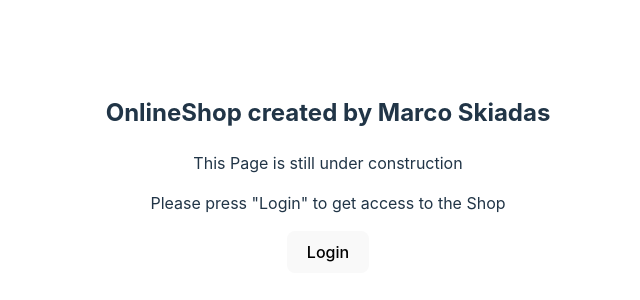
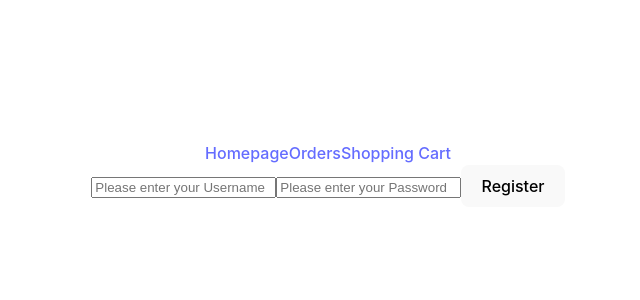
Before and after one commit to MarcoSkiadas/online-shop, a React (Vite) app in the folder frontend/: page /register in a window 1280 px wide. Shown: the part 226-526 px from the top of the page, without its empty margins (312-952 px from the left). Built offline with nearby package versions, Linux system fonts and the light colour scheme; no server answers.

Commit message:
Adding Frontend for creating a User

```diff
--- a/frontend/src/App.tsx
+++ b/frontend/src/App.tsx
@@ -16,6 +16,8 @@ import AdminAddProductPage from "./pages/AdminAddProductPage.tsx";
 import ShoppingCartPage from "./pages/ShoppingCartPage.tsx";
 import ProtectedRoute from "./components/ProtectedRoute.tsx";
 import ProtectedAdminRoute from "./components/ProtectedAdminRoute.tsx";
+import RegisterPage from "./pages/RegiserPage.tsx";
+import LoginPage from "./pages/LoginPage.tsx";
 
 
 function App() {
@@ -70,18 +72,21 @@ function App() {
     const login = () => {
         const host = window.location.host === `localhost:5173` ? `http://localhost:8080` : window.location.origin
         window.open(host + `/oauth2/authorization/github`, `_self`)
+    }
 
+    function logout() {
+        axios.get("/api/auth/logout")
+            .then(() => setUser(null))
     }
-    const logout = () => {
-        const host = window.location.host === `localhost:5173` ? `http://localhost:8080` : window.location.origin
-        window.open(host + `/logout`, `_self`)
-    }
+
     const me = () => {
         axios.get(`/api/auth/me`)
             .then(response => setUser(response.data))
             .catch(() => {
                 setUser(null)
             })
+        axios.get("/api/user")
+            .then((r) => setUser(r.data))
         console.log(userid);
 
     }
@@ -89,20 +94,16 @@ function App() {
     if (user === undefined) {
         return <><p>Loading...</p></>
     }
-    if (user === null) {
-        return <>
-            <h2>OnlineShop created by Marco Skiadas</h2>
-            <p>This Page is still under construction</p>
-            <p>Please press "Login" to get access to the Shop</p>
-            <button onClick={login}>Login</button>
-        </>
-    }
+
+
     return (
         <>
             <header>
                 <Navigation currentRole={currentRole}/>
             </header>
             <Routes>
+                <Route element={<RegisterPage/>} path={"/register"}/>
+                <Route element={<LoginPage setUser={setUser} login={login}/>} path={"/login"}/>
                 <Route path={"/"}
                        element={<Homepage product={product} me={me} login={login} logout={logout}
                                           user={user?.username}/>}/>
--- a/frontend/src/components/ProtectedRoute.tsx
+++ b/frontend/src/components/ProtectedRoute.tsx
@@ -11,6 +11,6 @@ export default function ProtectedRoute(props: ProtectedRouteProps) {
     }
 
     return (
-        props.user ? <Outlet/> : <Navigate to="/"/>
+        props.user ? <Outlet/> : <Navigate to="/Login"/>
     )
 }
--- a/frontend/src/pages/Homepage.tsx
+++ b/frontend/src/pages/Homepage.tsx
@@ -1,6 +1,7 @@
 import ProductCard from "../components/ProductCard.tsx";
 import {Product} from "../components/ShopSchema.ts";
 import {useEffect} from "react";
+import {useNavigate} from "react-router-dom";
 
 
 type HomepageProps = {
@@ -18,13 +19,19 @@ export default function Homepage(props: Readonly<HomepageProps>) {
     useEffect(() => {
         props.me()
     }, []);
+    const nav = useNavigate();
+
+    const routeLogin = () => {
+        nav("/login");
+    }
+
     return (
         <>
+            <button onClick={routeLogin}>Login</button>
+            {props.user != undefined &&
+                (<button onClick={props.logout}>Logout</button>)}
+            <p>User: {props.user}</p>
             {product}
-            <button onClick={props.login}>Login</button>
-            <button onClick={props.logout}>Logout</button>
-            <button onClick={props.me}>Me</button>
-            <p>User: {props.user}</p>
         </>
     )
 }
--- /dev/null
+++ b/frontend/src/pages/LoginPage.tsx
@@ -0,0 +1,40 @@
+import {FormEvent, useState} from "react";
+import axios from "axios";
+import {useNavigate} from "react-router-dom";
+
+type LoginPageProps = {
+    setUser: (username: string) => void
+    login: () => void
+}
+export default function LoginPage(props: Readonly<LoginPageProps>) {
+
+    const [username, setUsername] = useState<string>("")
+    const [password, setPassword] = useState<string>("")
+
+    const nav = useNavigate();
+
+    function submitLogin(e: FormEvent<HTMLFormElement>) {
+        e.preventDefault()
+        axios.post("/api/auth/login", undefined, {auth: {username, password}})
+            .then(r => props.setUser(r.data))
+            .then(() => nav("/"))
+    }
+
+    function register() {
+        nav(`/register`)
+    }
+
+    return (
+        <>
+            <form onSubmit={submitLogin}>
+                <input value={username} placeholder={"Please enter your Username"} type={"text"}
+                       onChange={e => setUsername(e.target.value)}/>
+                <input value={password} placeholder={"Please enter your Password"} type={"password"}
+                       onChange={e => setPassword(e.target.value)}/>
+                <button>Login</button>
+            </form>
+            <button onClick={register}>Register</button>
+            <button onClick={props.login}>GitHub Login</button>
+        </>
+    )
+}
--- /dev/null
+++ b/frontend/src/pages/RegiserPage.tsx
@@ -0,0 +1,27 @@
+import {FormEvent, useState} from "react";
+import {useNavigate} from "react-router-dom";
+import axios from "axios";
+
+export default function RegisterPage() {
+
+    const [username, setUsername] = useState<string>("")
+    const [password, setPassword] = useState<string>("")
+
+    const nav = useNavigate();
+
+    function submitRegister(e: FormEvent<HTMLFormElement>) {
+        e.preventDefault()
+        axios.post("/api/auth/register", {username, password})
+            .then(() => nav("/login"))
+    }
+
+    return (
+        <form onSubmit={submitRegister}>
+            <input value={username} placeholder={"Please enter your Username"} type={"text"}
+                   onChange={e => setUsername(e.target.value)}/>
+            <input value={password} placeholder={"Please enter your Password"} type={"password"}
+                   onChange={e => setPassword(e.target.value)}/>
+            <button>Register</button>
+        </form>
+    )
+}
```
Also changed, not shown: 1 other file (tests, documents, lock files or other folders).
